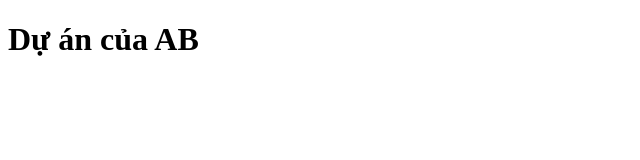
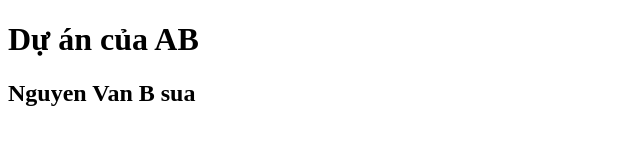
Before and after one commit to CodeDaoVietNam/DuAnAB, a plain HTML site: page index.html in a window 1280 px wide. Shown: the whole page, without its empty margins (0-640 px from the left). Drawn offline with Linux system fonts and the light colour scheme.

Commit message:
B sua lan 1

```diff
--- a/index.html
+++ b/index.html
@@ -7,5 +7,6 @@
 </head>
 <body>
     <h1>Dự án của AB</h1>
+    <h2>Nguyen Van B sua</h2>
 </body>
 </html>
```
